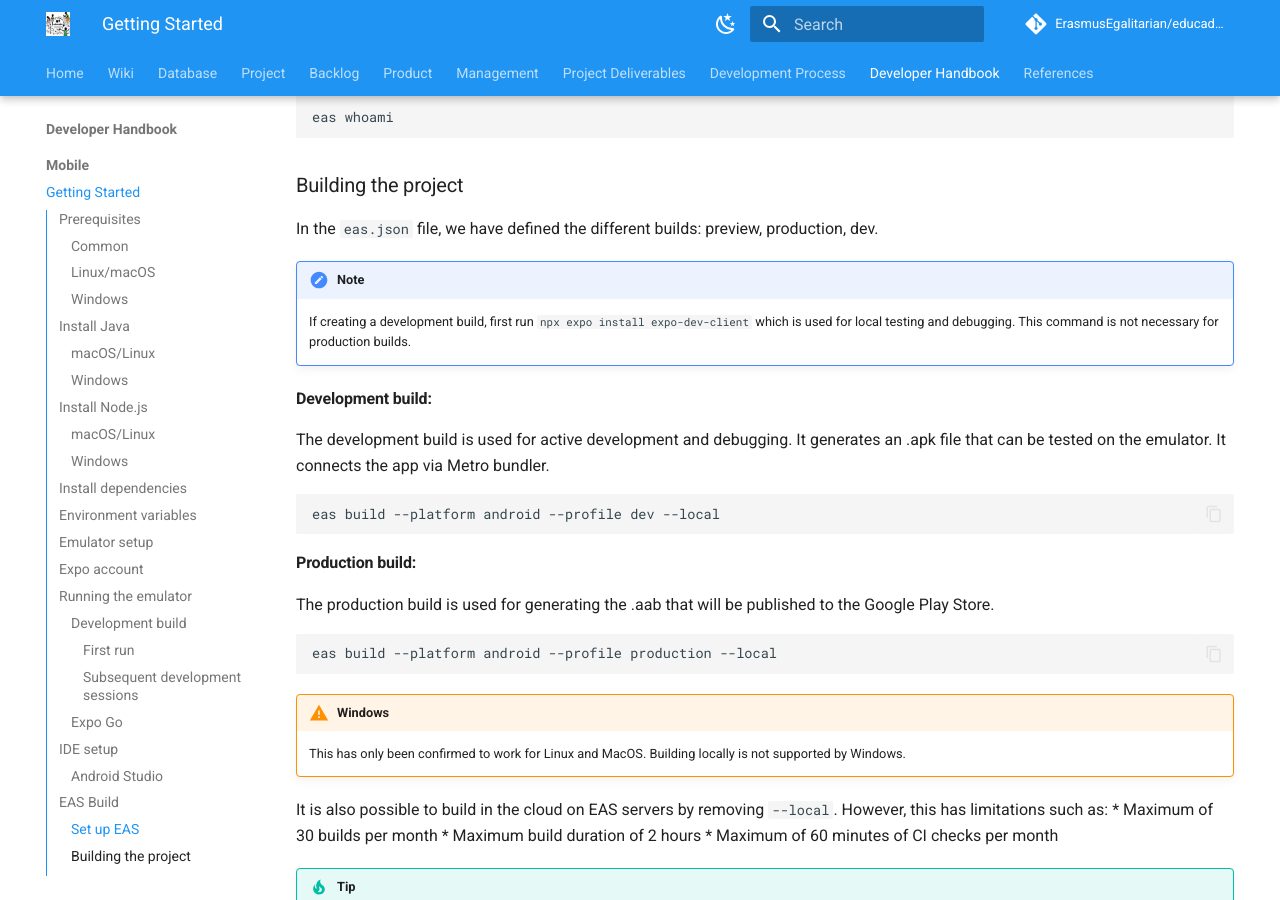
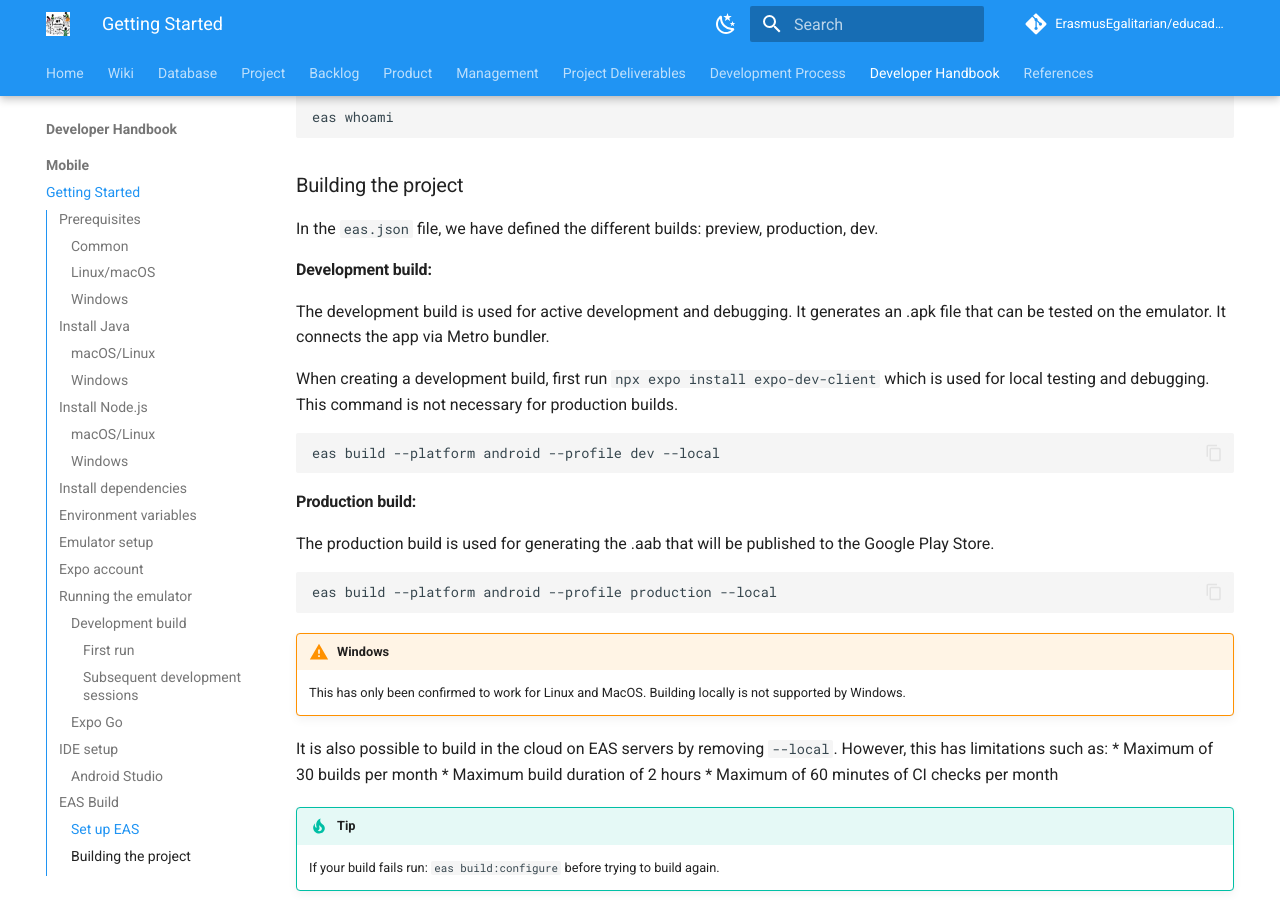
Before and after one commit to ErasmusEgalitarian/educado-docs, an MkDocs documentation site: the page built from docs/handbook/mobile/getting-started.md, in a window 1280 px wide and 900 px high, scrolled down 6244 px. Built offline with MkDocs 1.6.1 and Material for MkDocs 9.7.7, drawn with Linux system fonts in a browser that asks for light colours; comment, search, counter and statistics services are not loaded.

Commit message:
fix: move section to development build

```diff
--- a/docs/handbook/mobile/getting-started.md
+++ b/docs/handbook/mobile/getting-started.md
@@ -244,15 +244,13 @@
 
 In the `eas.json` file, we have defined the different builds: preview, production, dev.
 
-!!! note
-
-    If creating a development build, first run `npx expo install expo-dev-client ` which is used for local testing and debugging.
-    This command is not necessary for production builds.
-
 
 #### Development build:
 The development build is used for active development and debugging. It generates an .apk file that can be tested on the emulator.
 It connects the app via Metro bundler.
+
+When creating a development build, first run `npx expo install expo-dev-client ` which is used for local testing and debugging.
+This command is not necessary for production builds.
 
     eas build --platform android --profile dev --local
 
```
